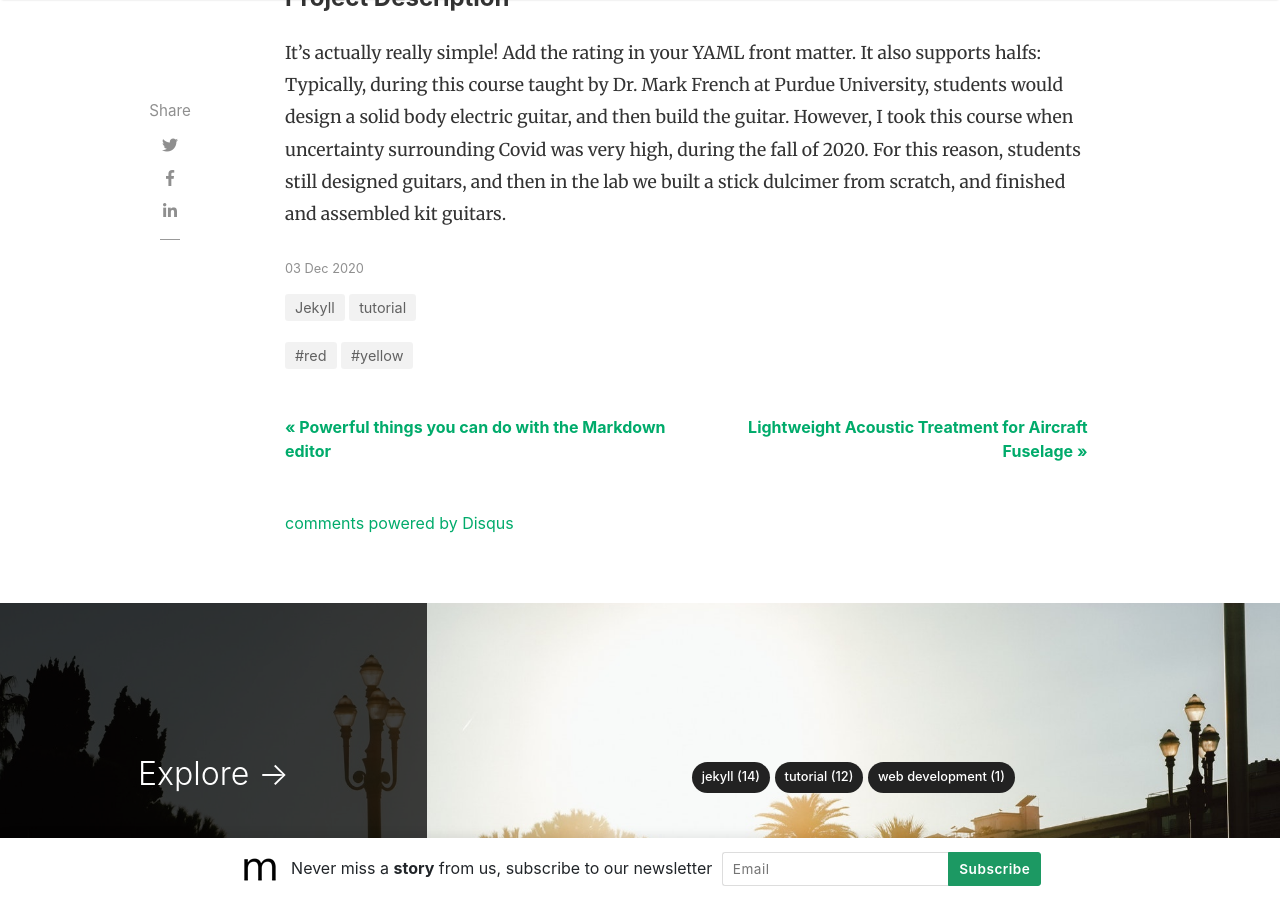
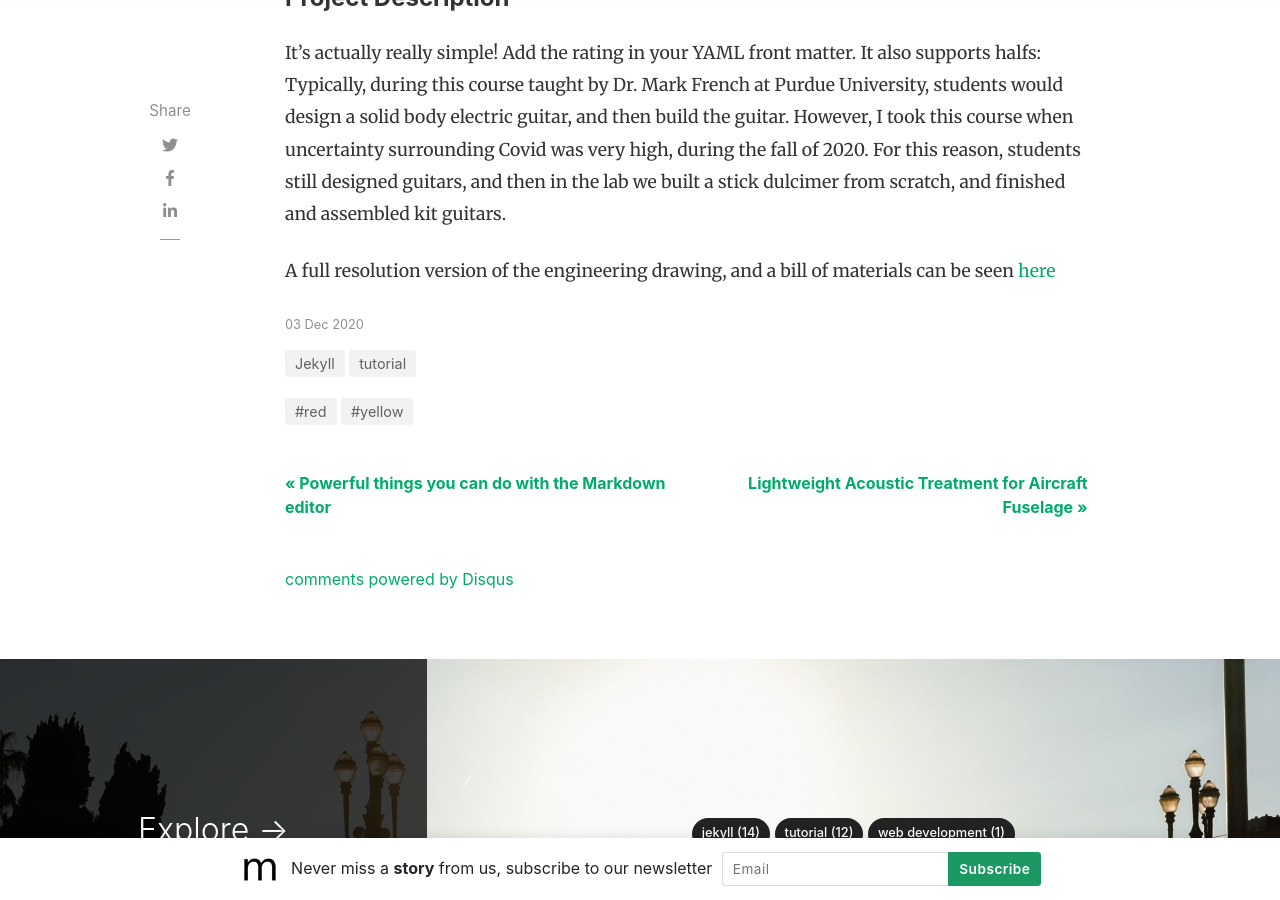
Before and after one commit to bpmasters/bpmasters.github.io, a Jekyll site: the page built from _posts/2020-12-03-guitar-design.md, in a window 1280 px wide and 900 px high, scrolled down 963 px. Built offline with Jekyll 4.4.1, drawn with Linux system fonts in a browser that asks for light colours; nearby versions of some CDN libraries; comment, search, counter and statistics services are not loaded.

Commit message:
add guitar design

````diff
--- a/_posts/2020-12-03-guitar-design.md
+++ b/_posts/2020-12-03-guitar-design.md
@@ -17,6 +17,8 @@ This solid body guitar was designed for a course in stringed instrument design.
 It's actually really simple! Add the rating in your YAML front matter. It also supports halfs:
 Typically, during this course taught by Dr. Mark French at Purdue University, students would design a solid body electric guitar, and then build the guitar. However, I took this course when uncertainty surrounding Covid was very high, during the fall of 2020. For this reason, students still designed guitars, and then in the lab we built a stick dulcimer from scratch, and finished and assembled kit guitars.
 
+A full resolution version of the engineering drawing, and a bill of materials can be seen [here](assets/pdf/DESIGN-V3-Masters.pdf)
+
 <!-- ```html
 ---
 layout: post
````
Also changed, not shown: 1 other file.
